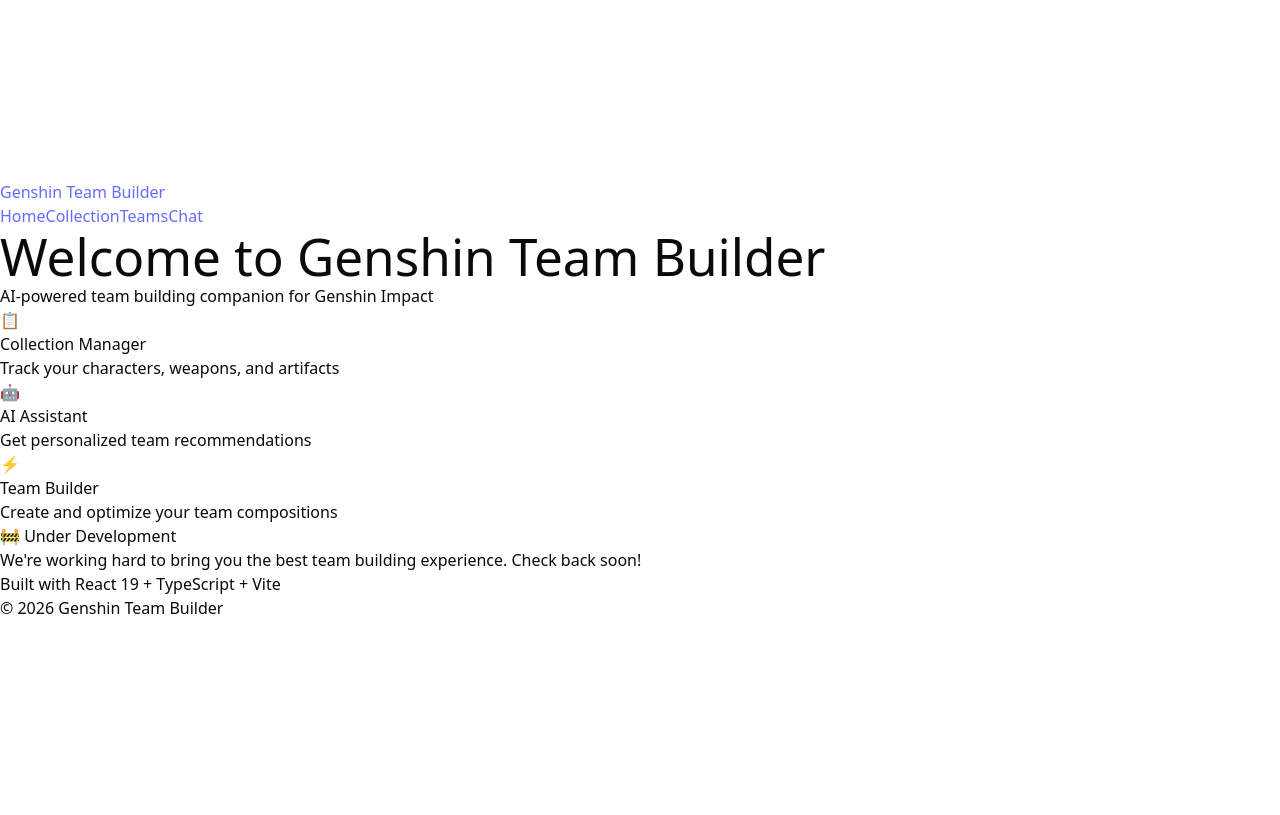
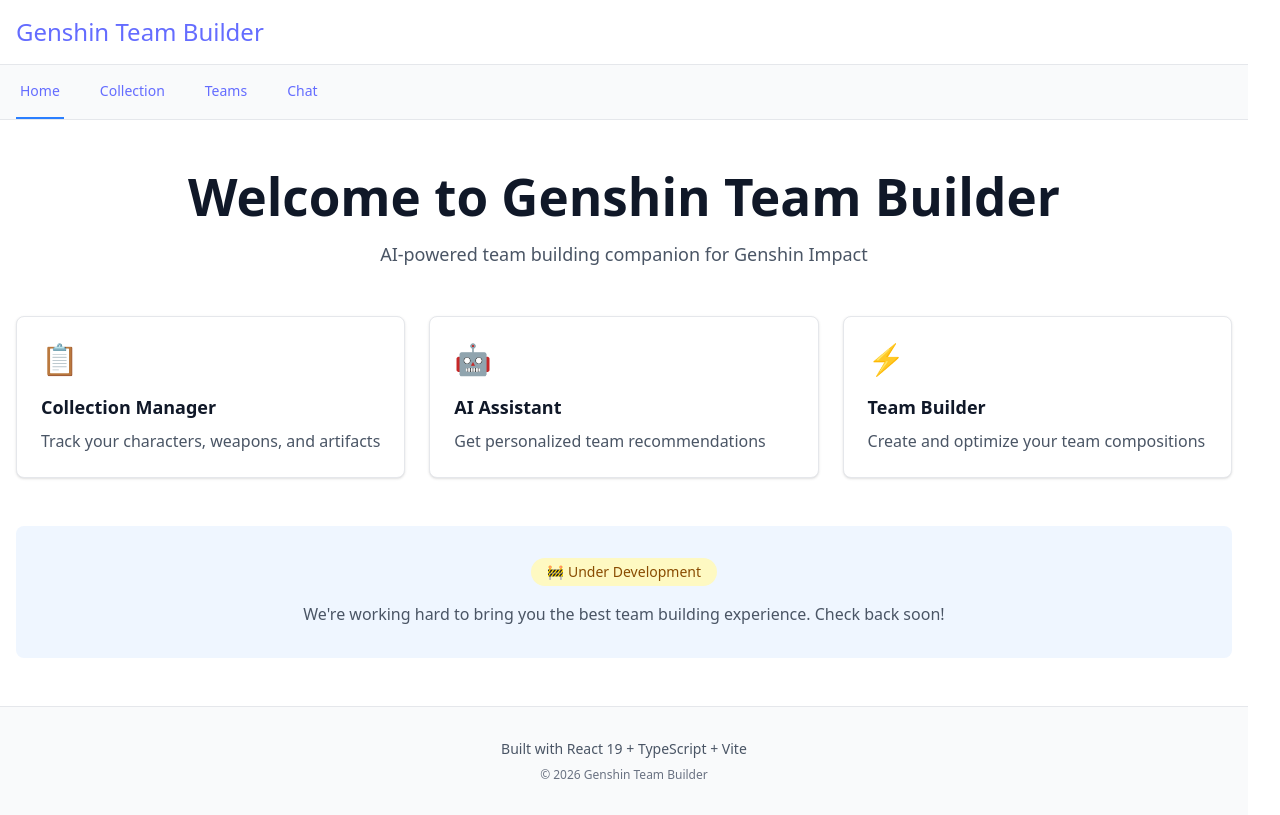
Before and after one commit to dungeon-studio/genshin.dungeon.studio, a React (Vite) app in the folder apps/web/: page / in a window 1280 px wide. Built offline with nearby package versions, Linux system fonts and the light colour scheme.

Commit message:
Fix CSS import syntax for Tailwind v4
Co-authored-by: alunduil <169249+alunduil@users.noreply.github.com>

```diff
--- a/apps/web/src/index.css
+++ b/apps/web/src/index.css
@@ -2,8 +2,7 @@
 
 /* SPDX-License-Identifier: MIT */
 
-@import url('tailwindcss');
-
+@import 'tailwindcss';
 @plugin 'tailwindcss-animate';
 
 @theme {
```
